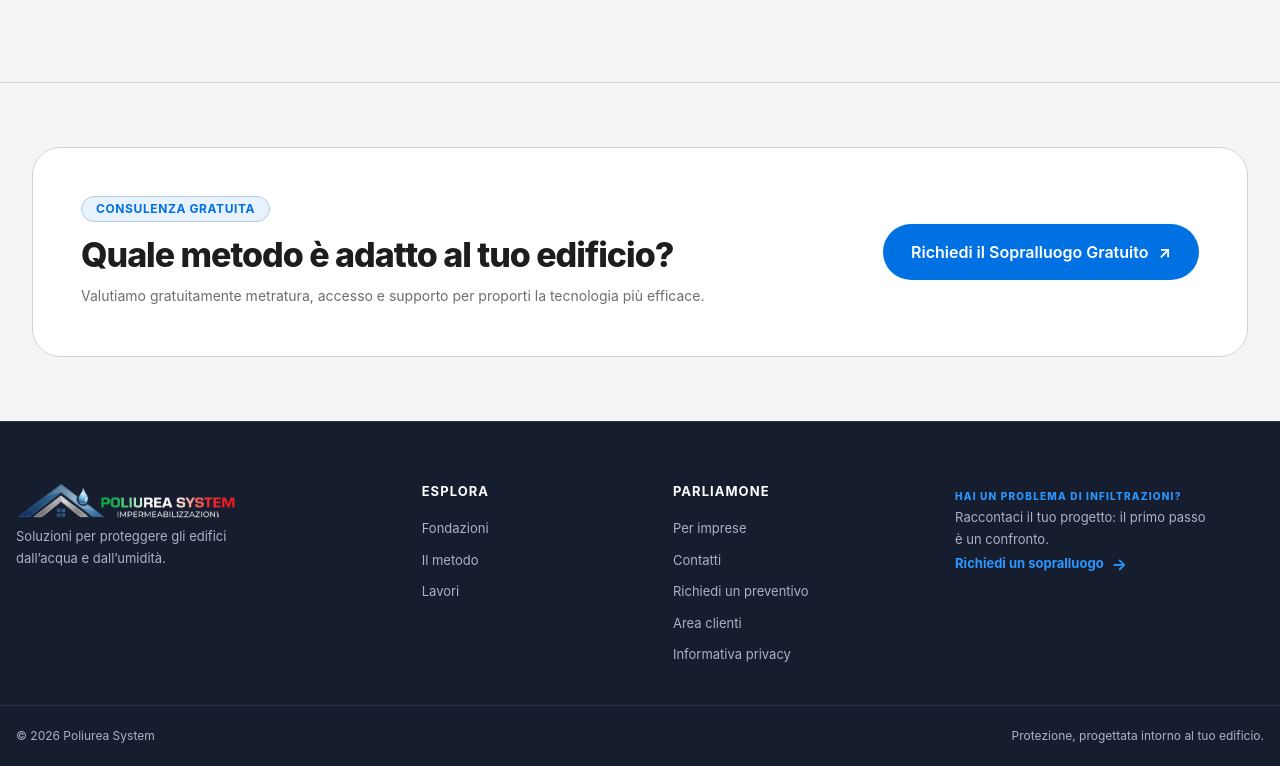
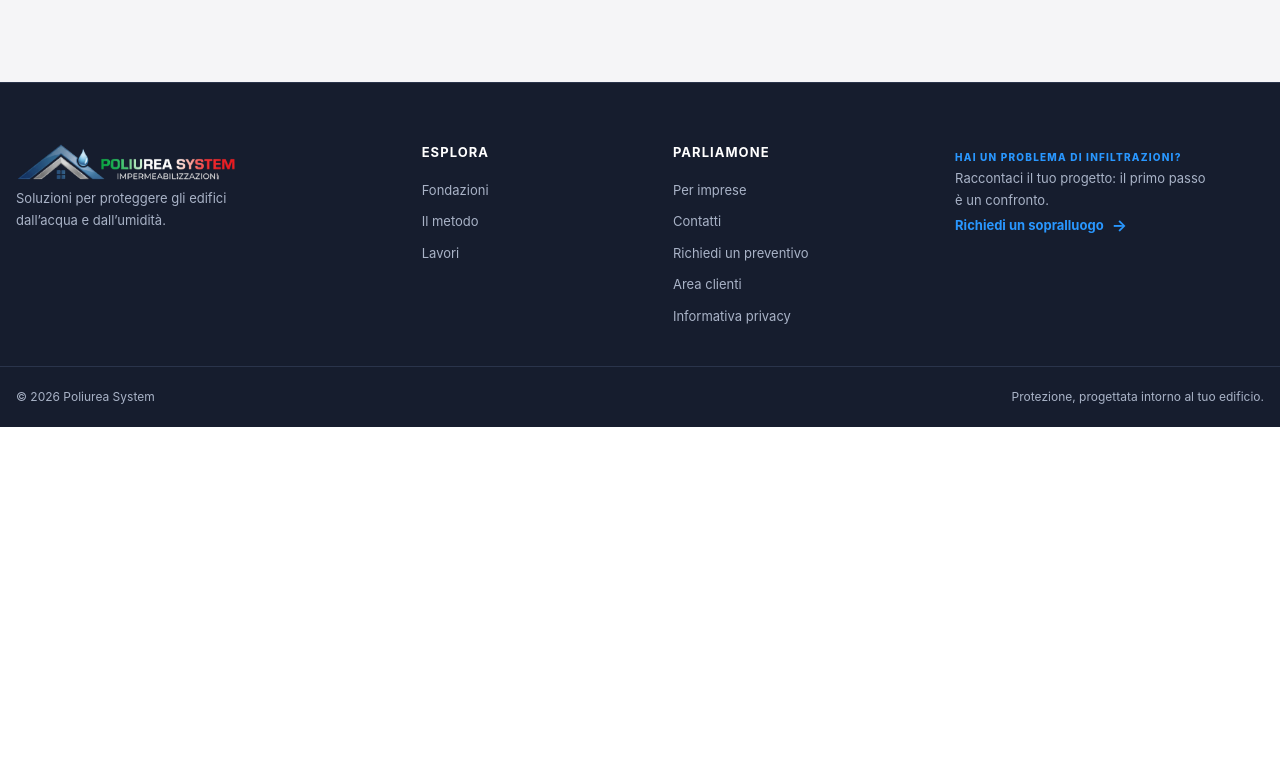
Before and after one commit to CasuFede/elastomeri-italia, an Astro site in the folder frontend/: page /metodo in a window 1280 px wide. Shown: the part 2564-3330 px from the top of the page. After the commit the page ends 2991 px from the top, so only its background shows below. Built offline with nearby package versions, Linux system fonts and the light colour scheme; Astro itself is replaced by a stand-in of ours.

Commit message:
Rimuovi sezione CallToAction finale dalla pagina Metodo

```diff
--- a/frontend/src/pages/metodo.astro
+++ b/frontend/src/pages/metodo.astro
@@ -1,7 +1,6 @@
 ---
 import SiteLayout from '../layouts/SiteLayout.astro';
 import PageIntro from '../components/PageIntro.astro';
-import CallToAction from '../components/CallToAction.astro';
 import { metodiOperativi, confrontoMetodi } from '../data/metodi';
 ---
 
@@ -130,11 +129,4 @@ import { metodiOperativi, confrontoMetodi } from '../data/metodi';
             </div>
         </div>
     </section>
-
-    <CallToAction
-        eyebrow="CONSULENZA GRATUITA"
-        title="Quale metodo è adatto al tuo edificio?"
-        text="Valutiamo gratuitamente metratura, accesso e supporto per proporti la tecnologia più efficace."
-        buttonText="Richiedi il Sopralluogo Gratuito"
-    />
 </SiteLayout>
```
